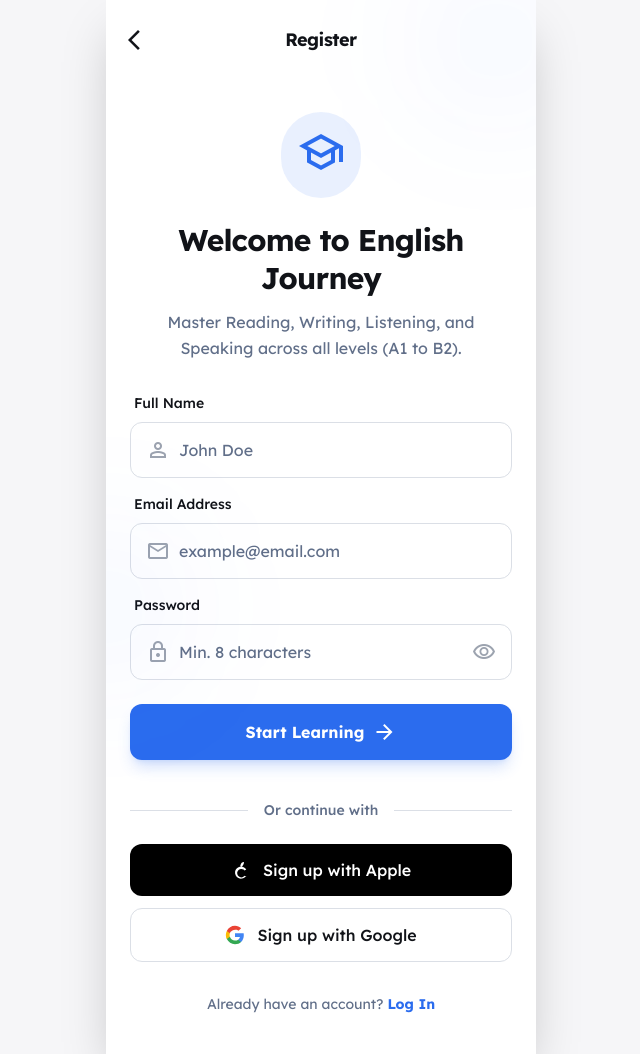
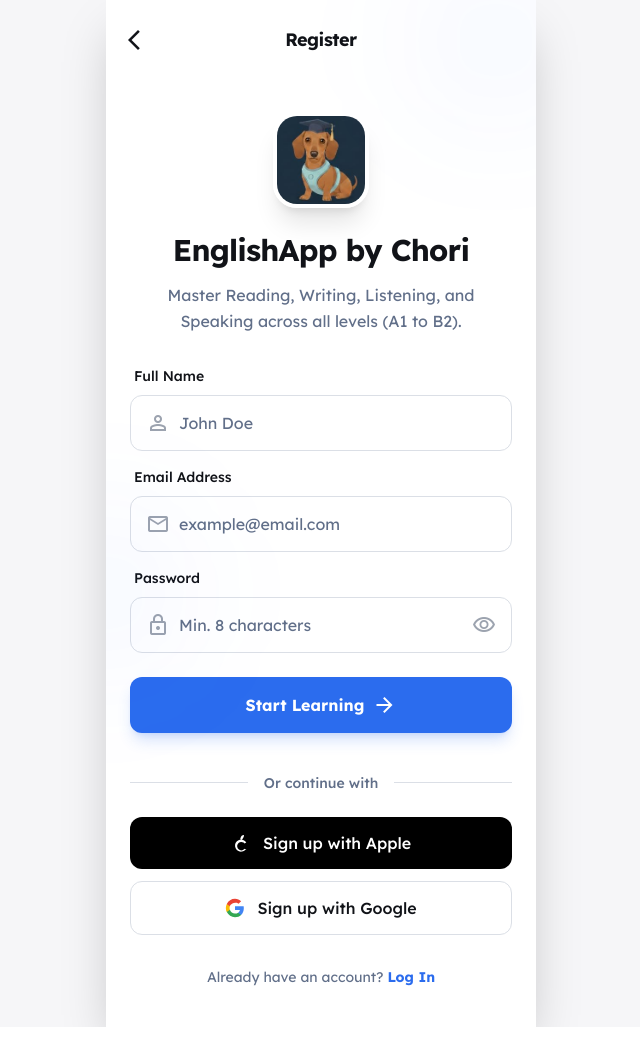
Before and after one commit to RicardoCardenas16/EnglishApp, a React app: page /login in a window 1280 px wide. Shown: the whole page, without its empty margins (319-959 px from the left). After the commit the page ends 1027 px from the top, so only its background shows below. Built offline with nearby package versions, Linux system fonts and the light colour scheme.

Commit message:
UI: Update login page with Chorizo logo and new title 'EnglishApp by Chori'

```diff
--- a/src/pages/Login.jsx
+++ b/src/pages/Login.jsx
@@ -53,11 +53,15 @@ const Login = () => {
 
                 {/* Hero Section */}
                 <div className="flex flex-col items-center px-6 pt-8 pb-4">
-                    <div className="bg-primary/10 p-4 rounded-full mb-6">
-                        <span className="material-symbols-outlined text-primary text-5xl">school</span>
+                    <div className="mb-6">
+                        <img
+                            src="/logo.jpg"
+                            alt="Chori Logo"
+                            className="w-24 h-24 rounded-3xl shadow-xl object-cover border-4 border-white dark:border-gray-800"
+                        />
                     </div>
                     <h1 className="text-[#111318] dark:text-white tracking-tight text-3xl font-bold leading-tight text-center pb-3">
-                        Welcome to English Journey
+                        EnglishApp by Chori
                     </h1>
                     <p className="text-[#616f89] dark:text-gray-400 text-base font-normal leading-relaxed text-center px-4">
                         Master Reading, Writing, Listening, and Speaking across all levels (A1 to B2).
```
